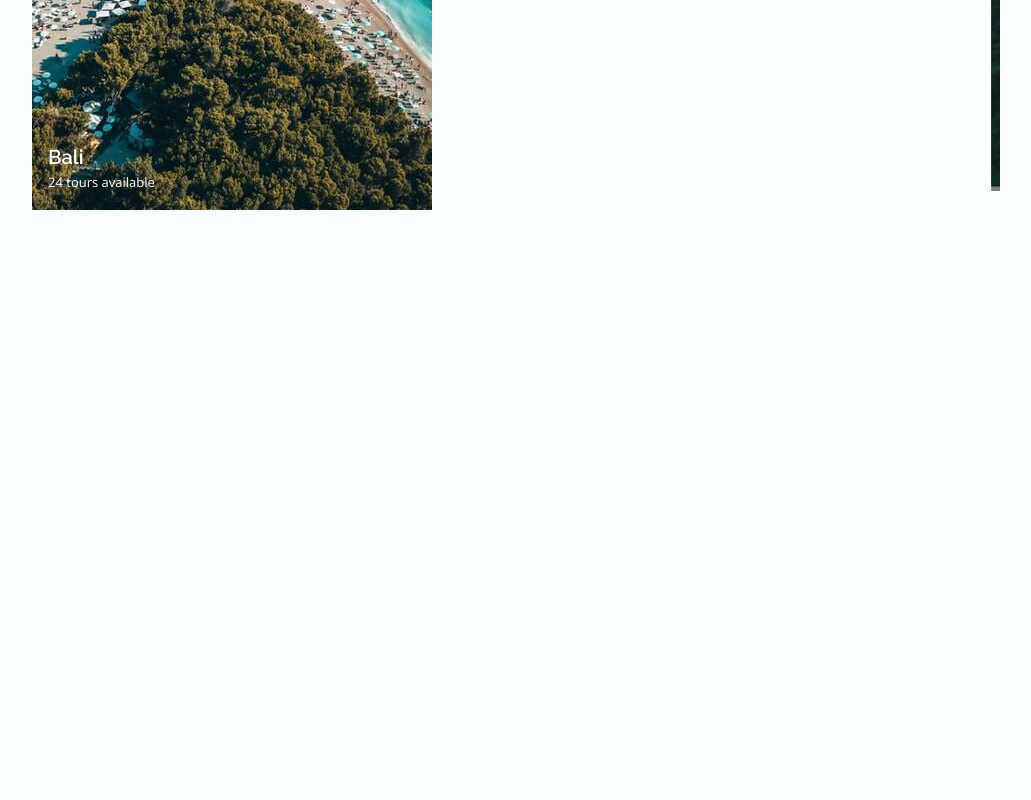
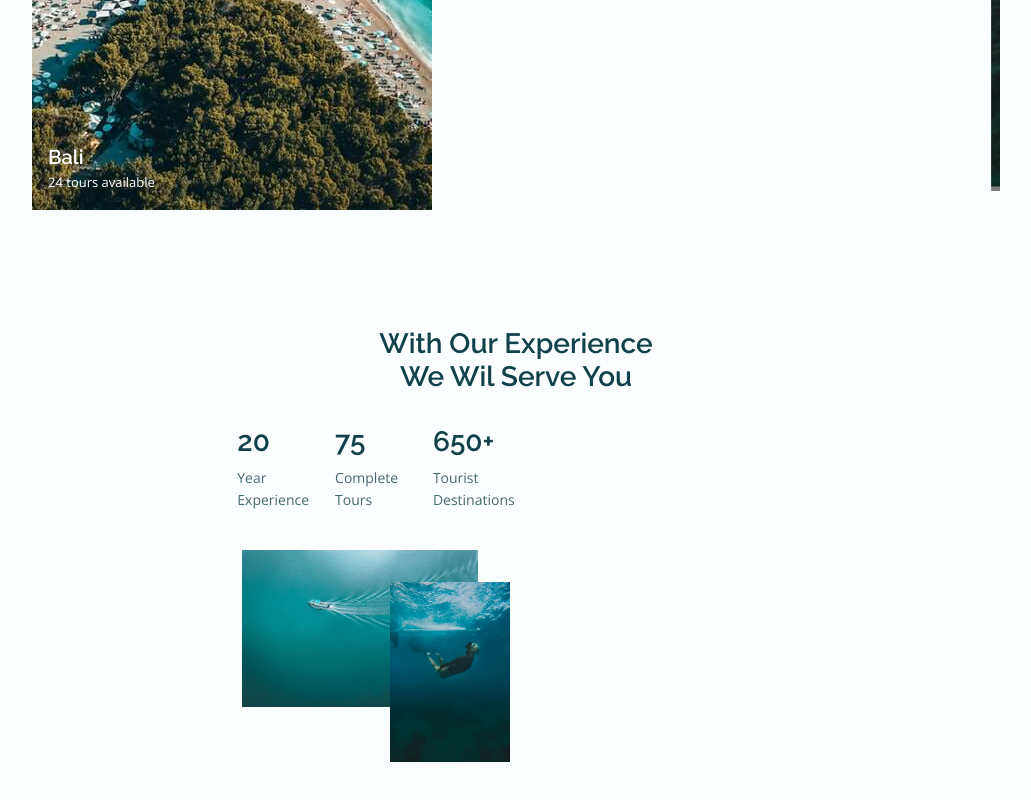
Before and after one commit to naima94/travel-agency, a plain HTML site: page index.html in a window 1280 px wide. Shown: the part 2015-2815 px from the top of the page, without its empty margins (124-1155 px from the left). Before the commit the page ends 2382 px from the top, so only its background shows below. Drawn offline with nearby package versions, Linux system fonts and the light colour scheme.

Commit message:
Experience

```diff
--- a/index.html
+++ b/index.html
@@ -154,6 +154,40 @@
                 </div>
             </section>
 
+            <!--========== Experience ==========-->
+            <section class="experience section">
+                <h2 class="section-title">With Our Experience <br/> We Wil Serve You</h2>
+
+                <div class="experience-container container grid">
+                    <div class="experience-content grid">
+                        <div class="experience-data">
+                            <h2 class="experience-number">20</h2>
+                            <span class="experience-description">Year <br/> Experience</span>
+                        </div>
+
+                        <div class="experience-data">
+                            <h2 class="experience-number">75</h2>
+                            <span class="experience-description">Complete <br/> Tours</span>
+                        </div>
+
+                        <div class="experience-data">
+                            <h2 class="experience-number">650+</h2>
+                            <span class="experience-description">Tourist <br/> Destinations</span>
+                        </div>
+                    </div>
+
+                    <div class="experience-img grid">
+                        <div class="experience-overlay">
+                            <img src="img/experience1.jpg" alt="" class="experience-img-one">
+                        </div>
+
+                        <div class="experience-overlay">
+                            <img src="img/experience2.jpg" alt="" class="experience-img-two">
+                        </div>
+                    </div>
+                </div>
+            </section>
+
             <!--========== PLACE ==========-->
             <section class="place section" id="place">
 
--- a/style.css
+++ b/style.css
@@ -439,4 +439,59 @@ input {
     background-image: none;
 }
 
+/* ================== Experience================== */
+.experience-container {
+    row-gap: 2.5rem;
+    justify-content: center;
+    justify-items: center;
+}
+
+.experience-content {
+    grid-template-columns: repeat(3, 1fr);
+    column-gap: 1rem;
+    justify-content: center;
+    padding: 0 2rem;
+}
+
+.experience-number {
+    font-size: var(--h2-font-size);
+    font-weight: var(--font-semi-bold);
+    margin-bottom: var(--mb-0-5);
+}
+
+.experience-description {
+    font-size: var(--small-font-size);
+}
+
+.experience-img {
+    position: relative;
+    padding-bottom: 2rem;
+}
+
+.experience-overlay:nth-child(1) {
+    width: 236px;
+    margin-right: 2rem;
+}
+
+.experience-overlay:nth-child(2) {
+    width: 120px;
+    position: absolute;
+    top: 2rem;
+    right: 0;
+}
+
+.experience-img-one,
+.experience-img-two {
+    transition: var(--img-transition);
+}
+
+.experience-img-one:hover,
+.experience-img-two:hover {
+    transform: var(--img-scale);
+}
+
+.experience-overlay {
+    overflow: var(--img-hidden);
+}
+
 /* ================== PLACE================== */
```
